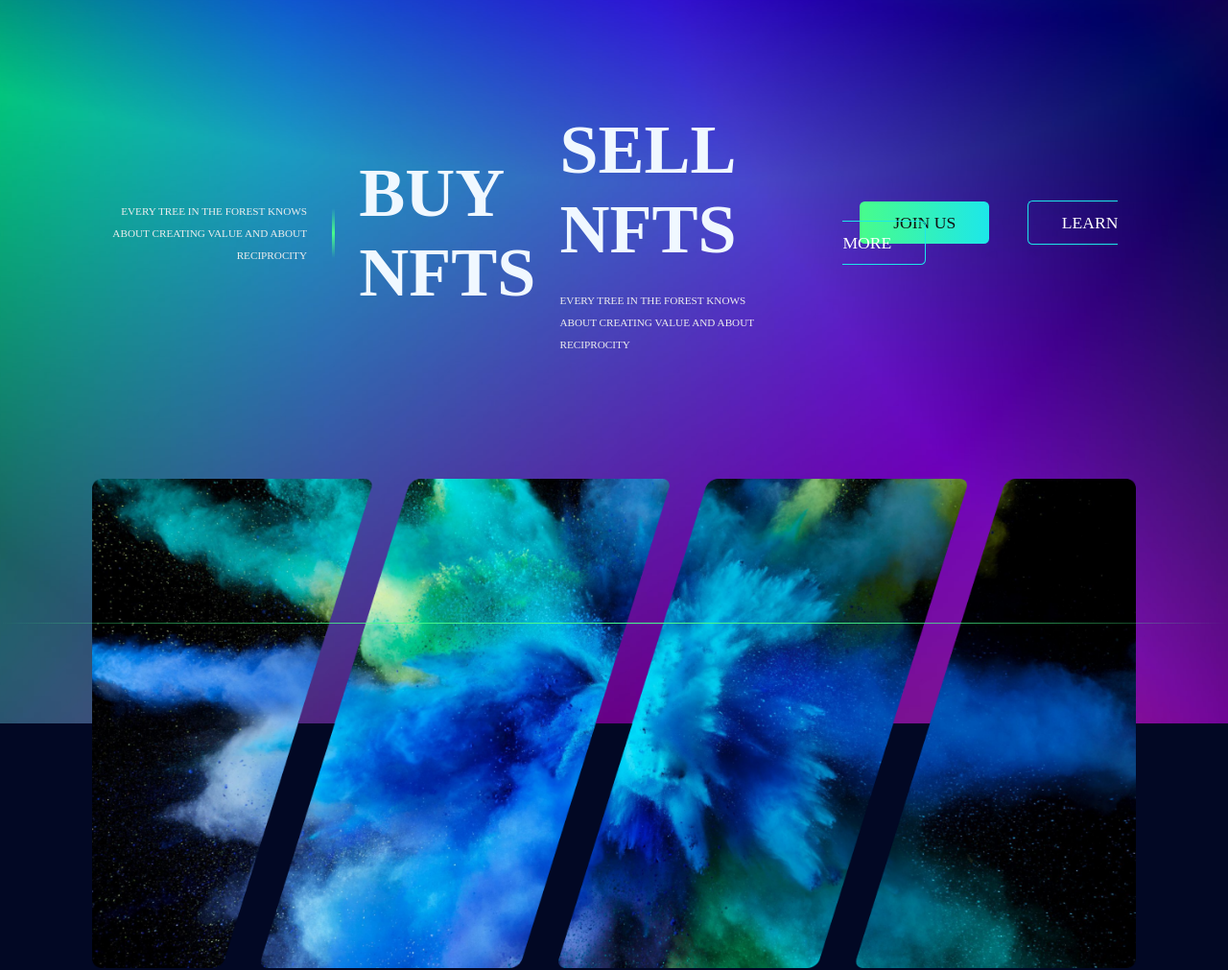
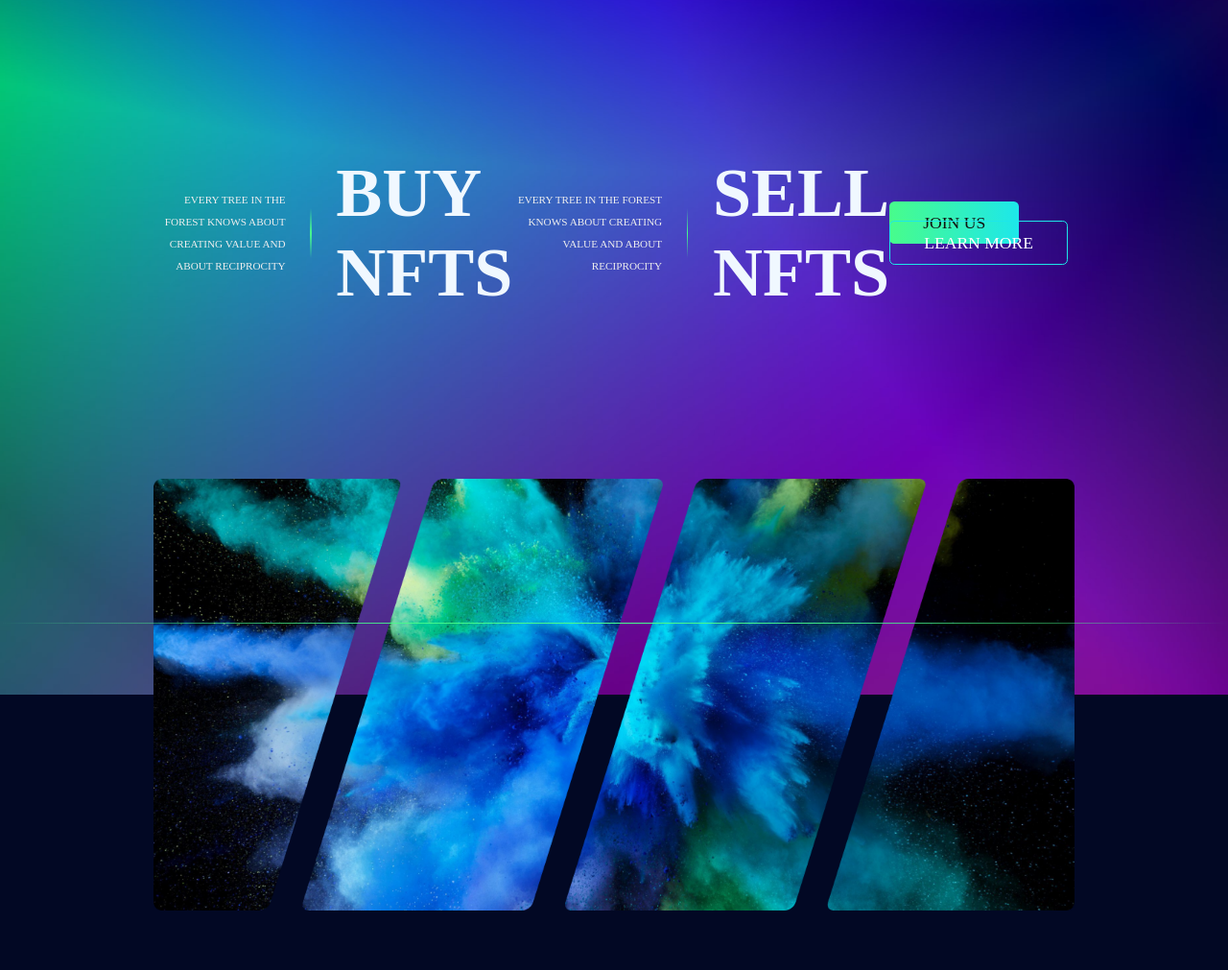
Before and after one commit to alok-38/nft-marketplace, a plain HTML site: page index.html in a window 1280 px wide. Shown: the part 159-1170 px from the top of the page at 96% size. Drawn offline with Linux system fonts and the light colour scheme.

Commit message:
Flexbox and Grid

```diff
--- a/index.html
+++ b/index.html
@@ -40,11 +40,13 @@
                     </div>
                 </div>
                 <div>
-                    <h1>Sell NFTS</h1>
-                    <span class="bar"></span>
-                    <p>Every tree in the forest knows About
-                        creating value and about reciprocity
-                    </p>
+                    <div>
+                        <p>Every tree in the forest knows About
+                            creating value and about reciprocity
+                        </p>
+                        <span class="bar"></span>
+                        <h1>Sell NFTS</h1>
+                    </div>
                 </div>
                 <div class="btn-group">
                     <a href="#" class="btn btn-primary">Join Us</a>
@@ -55,7 +57,7 @@
         </div>
     </header>
     <div class="container">
-        <img src="./img/grid1-bottom.png" class="grid-img" alt="grimf image">
+        <img src="./img/grid1-bottom.png" class="grid-img" alt="grid image">
         <section class="services">
             <div class="heading">
                 <h2>What we actually do?</h2>
--- a/style.css
+++ b/style.css
@@ -103,7 +103,7 @@ header {
 }
 
 .container {
-    max-width: 90%;
+    max-width: 80%;
     margin: 0 auto;
     padding: 0 2em;
 }
@@ -114,6 +114,7 @@ header .container {
     align-items: center;
     flex-direction: column;
     min-height: 100vh;
+    width: 80%;
 }
 
 /* Creating the primary and
@@ -143,10 +144,6 @@ secondary button styles */
 .btn-secondary:hover {
     background-color: #fff;
     color: #111;
-}
-
-.btn-group .btn {
-    margin: 1em;
 }
 
 /* Navbar */
@@ -240,7 +237,8 @@ h1 {
     margin: 0 auto;
 }
 
-.header-body .btn, .trial .btn {
+.header-body .btn,
+.trial .btn {
     font-size: 1.1em;
 }
 
@@ -262,3 +260,5 @@ h1 {
     gap: 2em;
     margin: 10em 0 4em 0;
 }
+
+.services .card {}
```
